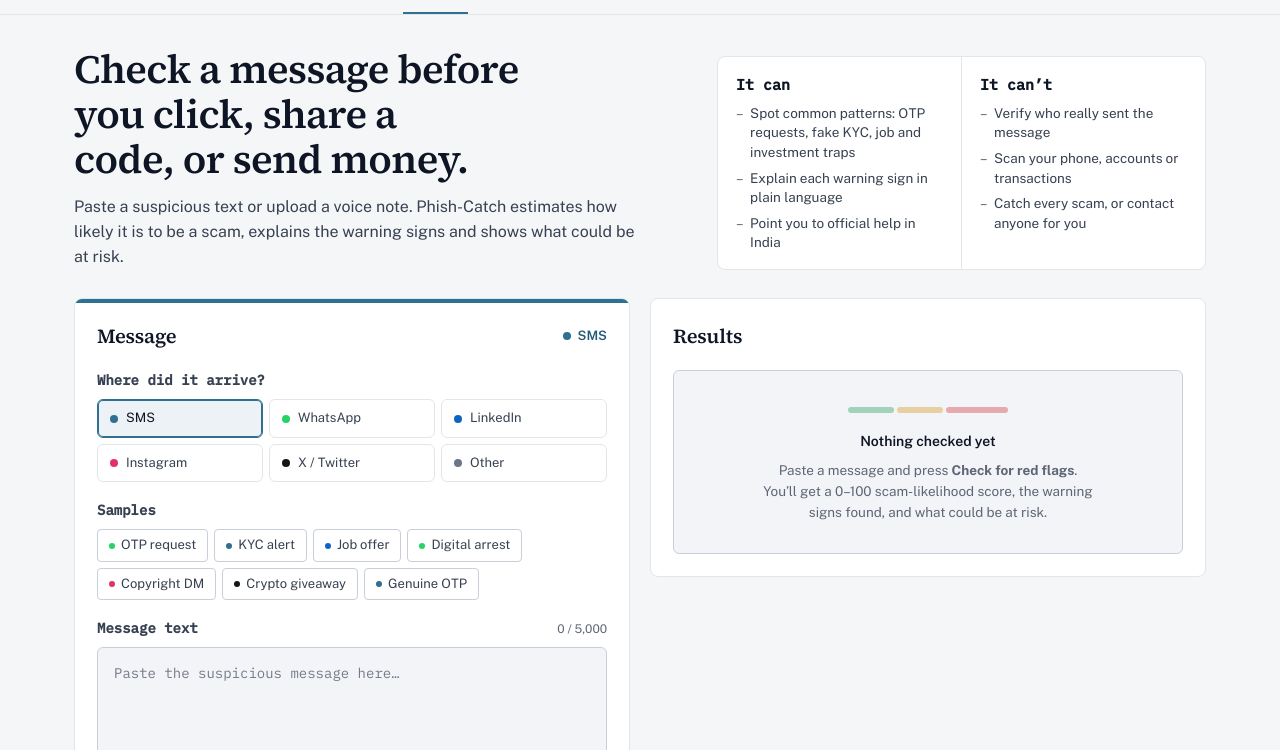
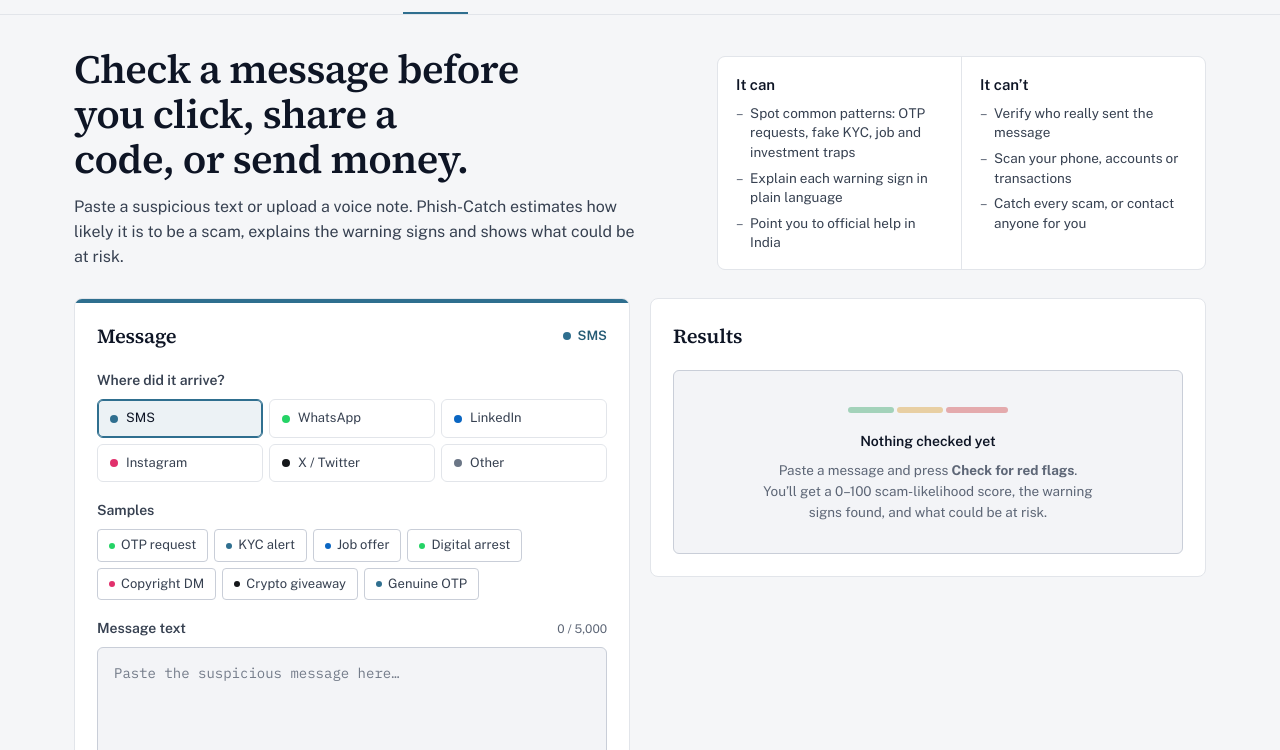
Before and after one commit to vibh0rg/phish-catch, a website with bundled scripts: page public/index.html in a window 1280 px wide. Shown: the part 50-800 px from the top of the page. Built offline with nearby package versions, Linux system fonts and the light colour scheme.

Commit message:
Use the sans face for form labels and section headings
Co-Authored-By: Claude Opus 5.5 <noreply@anthropic.com>

```diff
--- a/public/styles.css
+++ b/public/styles.css
@@ -1155,7 +1155,8 @@ input[type='file']:focus-visible + .file-btn { outline: 2px solid var(--focus);
 .btn, .ptab, .seg-opt span, .chip, .source-chip, .engine-chip, .char-count, .summary-hint,
 .file-name, .verdict-label, .verdict-switch span, .score-max, .score-label, .meter-scale,
 .copy-status, .engine-note, .link-ext, .link-plain, .footer-meta, .impact-level, .flag-sev,
-.tag, .count, .empty-title, .loading, .skip-link, .support-num { font-family: var(--sans); }
+.tag, .count, .empty-title, .loading, .skip-link, .support-num, .field-label, .subhead,
+.limit-title { font-family: var(--sans); }
 
 .field-label, .subhead, .limit-title, .score-label, .impact-level, .flag-sev, .verdict-switch span {
   text-transform: none;
```
